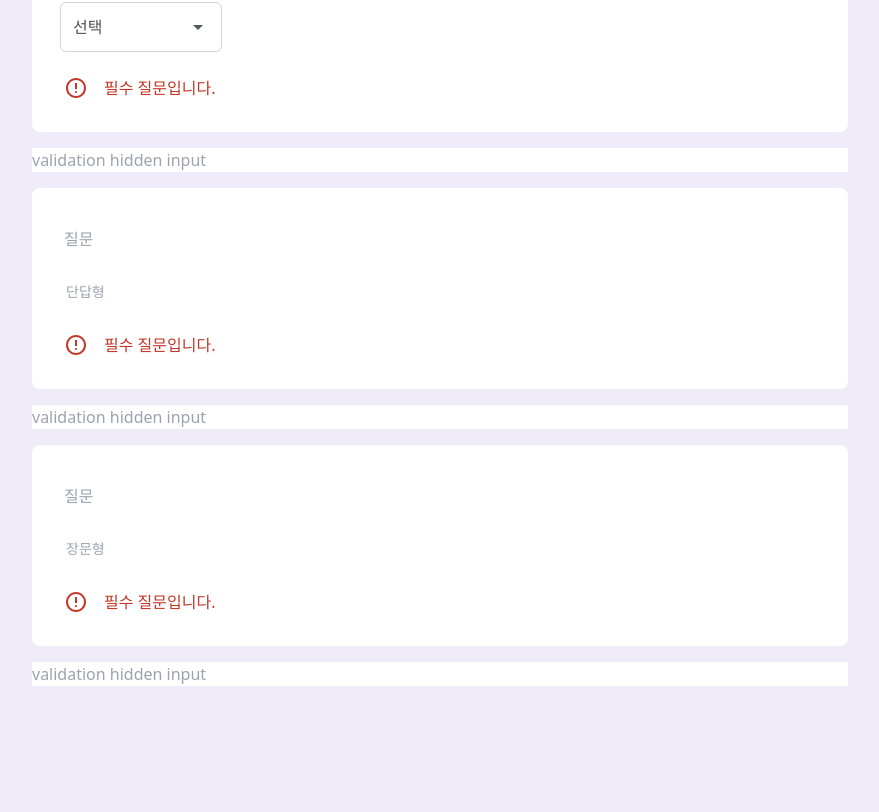
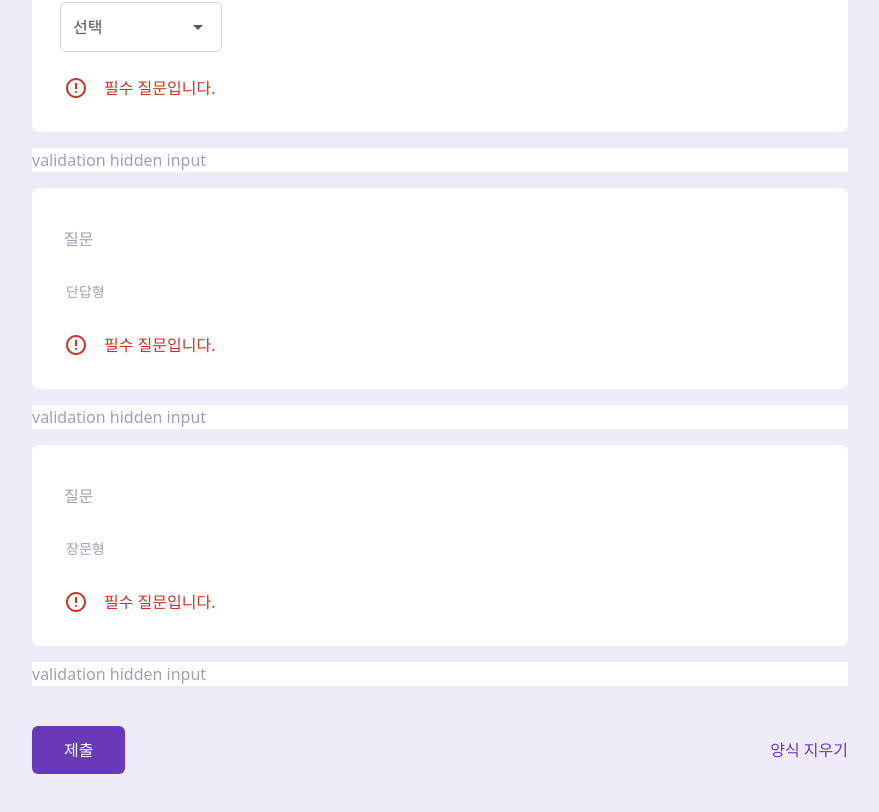
Before and after one commit to rlwjd31/clone-google-form, a React (Vite) app: page /preview in a window 1280 px wide. Shown: the part 1106-1918 px from the top of the page, without its empty margins (168-1047 px from the left). Before the commit the page ends 1832 px from the top, so only its background shows below. Built offline with nearby package versions, Linux system fonts and the light colour scheme.

Commit message:
💄 [Design]: Survey form footer ui

```diff
--- a/src/components/pages/PreviewPage.tsx
+++ b/src/components/pages/PreviewPage.tsx
@@ -97,6 +97,21 @@ export default function PreviewPage() {
               )}
             </section>
           </section>
+          {/* 설문지 하단 제출, 양식지우기 section */}
+          <section className="mb-12 flex items-center justify-between">
+            {/*  TODO: form validation 중일 시는 disabled로 제출을 막는 기능 구현 */}
+            <button
+              type="submit"
+              className="rounded-md bg-purple-primary px-8 py-3 text-white disabled:bg-neutral-400"
+              disabled={"" ? true : false}
+            >
+              제출
+            </button>
+            {/* TODO: 모든 form의 value들을 초기화하는 기능 구현 */}
+            <button type="button" className="text-purple-primary">
+              양식 지우기
+            </button>
+          </section>
           <DevTool control={control} />
         </form>
       </Layout>
```
